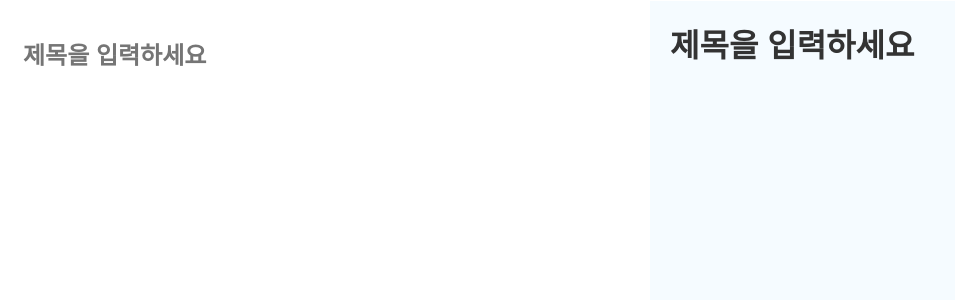
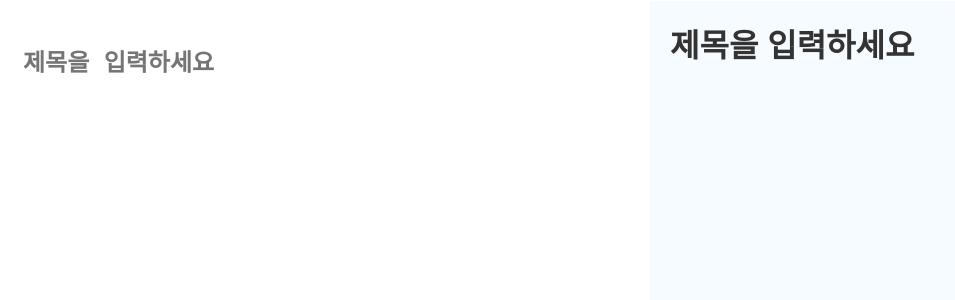
Before and after one commit to nunomi0/Markdown-Editor, a React (Create React App) app: page / in a window 1280 px wide. Shown: the top 300 px of the page, without its empty margins (0-955 px from the left). Built offline with nearby package versions, Linux system fonts and the light colour scheme.

Commit message:
제목 가로스크롤 제거

```diff
--- a/src/MarkdownEditor.styles.js
+++ b/src/MarkdownEditor.styles.js
@@ -9,30 +9,30 @@ export const MarkdownEditorContainer = styled.div`
 `;
 
 export const LeftContainer = styled.div`
-  width: 50%; /* 화면의 절반 너비로 고정 */
+  width: 50%;
   display: flex;
   flex-direction: column;
   padding: 20px;
 `;
 
-export const TitleInput = styled.input`
+export const TitleInput = styled.textarea`
   width: 100%;
   font-size: 24px;
   font-weight: bold;
   border: 1px solid #ffffff;
   outline: none;
   margin: 20px 0;
+  resize: none;
+  overflow: hidden;
 `;
 
 export const EditorContainer = styled.div`
   flex: 1;
   border: 1px solid #ffffff;
-  font-family: 'Courier New', monospace;
   font-size: 16px;
   overflow-y: auto; /* 세로 스크롤 */
   white-space: pre-wrap; /* 자동 줄바꿈 설정 */
   word-wrap: break-word; /* 단어가 길 경우 줄바꿈 */
-  height: 100%;
 `;
 
 export const PreviewContainer = styled.div`
```
